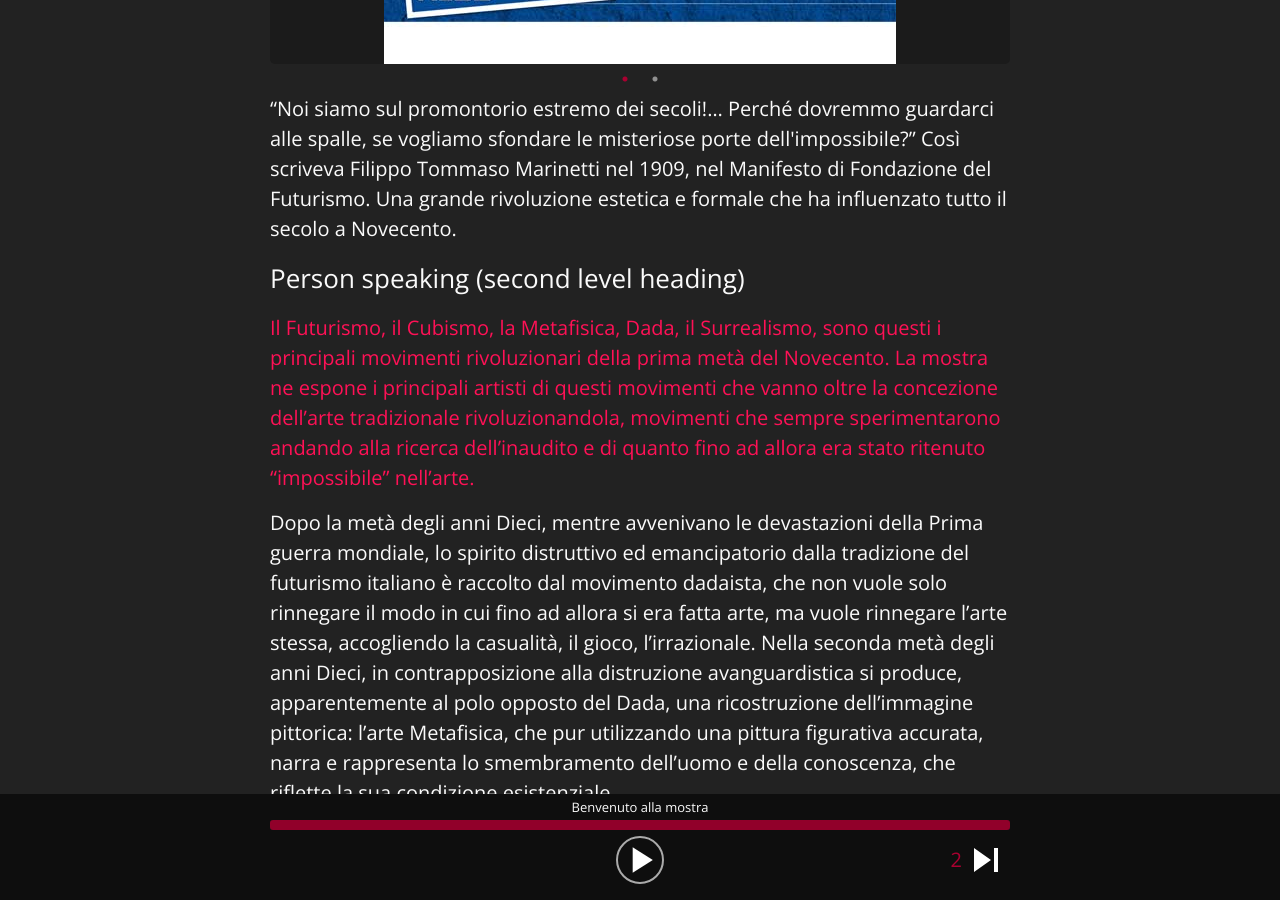
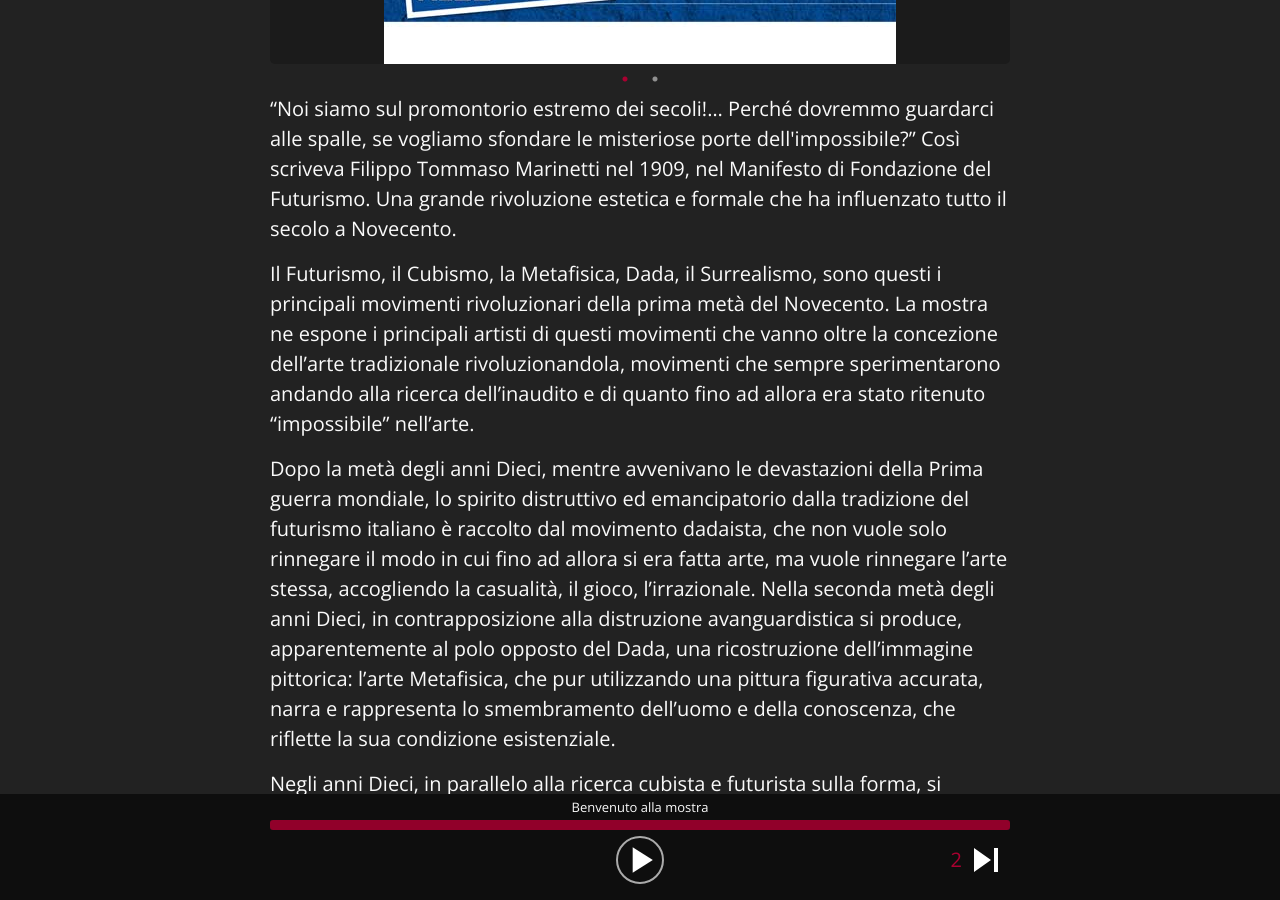
Before and after one commit to giannimessina/audioguide, a Jekyll site: the page built from stops/1.md, in a window 1280 px wide and 900 px high, scrolled down 515 px. Built offline with Jekyll 4.4.1, drawn with Linux system fonts in a browser that asks for light colours.

Commit message:
update stop 1

```diff
--- a/stops/1.md
+++ b/stops/1.md
@@ -16,9 +16,7 @@ hero_images:
 
 “Noi siamo sul promontorio estremo dei secoli!... Perché dovremmo guardarci alle spalle, se vogliamo sfondare le misteriose porte dell&#39;impossibile?” Così scriveva Filippo Tommaso Marinetti nel 1909, nel Manifesto di Fondazione del Futurismo. Una grande rivoluzione estetica e formale che ha influenzato tutto il secolo a Novecento.
 
-## Person speaking (second level heading)
-
->Il Futurismo, il Cubismo, la Metafisica, Dada, il Surrealismo, sono questi i principali movimenti rivoluzionari della prima metà del Novecento. La mostra ne espone i principali artisti di questi movimenti che vanno oltre la concezione dell’arte tradizionale rivoluzionandola, movimenti che sempre sperimentarono andando alla ricerca dell’inaudito e di quanto fino ad allora era stato ritenuto “impossibile” nell’arte.
+Il Futurismo, il Cubismo, la Metafisica, Dada, il Surrealismo, sono questi i principali movimenti rivoluzionari della prima metà del Novecento. La mostra ne espone i principali artisti di questi movimenti che vanno oltre la concezione dell’arte tradizionale rivoluzionandola, movimenti che sempre sperimentarono andando alla ricerca dell’inaudito e di quanto fino ad allora era stato ritenuto “impossibile” nell’arte.
 
 Dopo la metà degli anni Dieci, mentre avvenivano le devastazioni della Prima guerra mondiale, lo spirito distruttivo ed emancipatorio dalla tradizione del futurismo italiano è raccolto dal movimento dadaista, che non vuole solo rinnegare il modo in cui fino ad allora si era fatta arte, ma vuole rinnegare l’arte stessa, accogliendo la casualità, il gioco, l’irrazionale. Nella seconda metà degli anni Dieci, in contrapposizione alla distruzione avanguardistica si produce, apparentemente al polo opposto del Dada, una ricostruzione dell’immagine pittorica: l’arte Metafisica, che pur utilizzando una pittura figurativa accurata, narra e rappresenta lo smembramento dell’uomo e della conoscenza, che riflette la sua condizione esistenziale.
 
```
